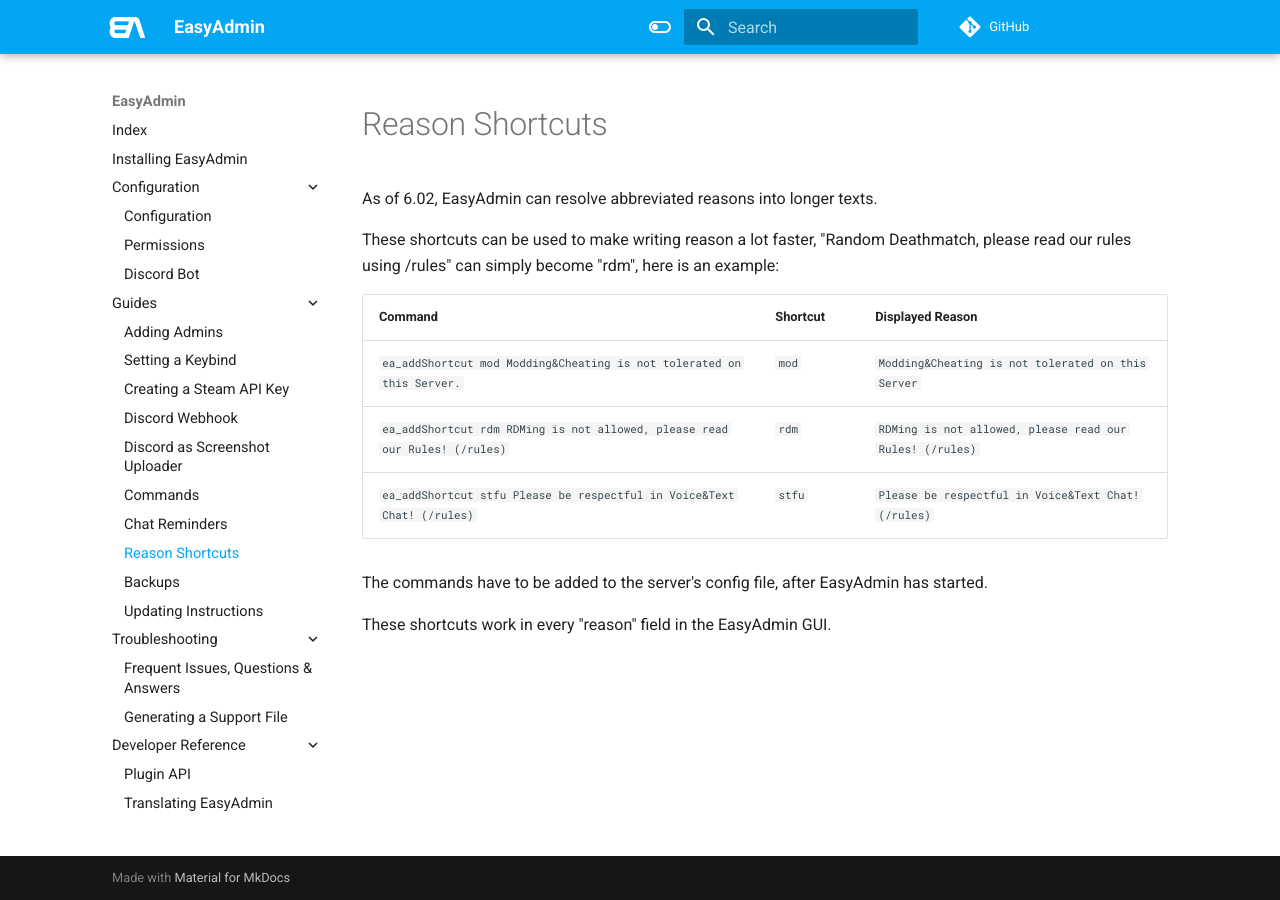
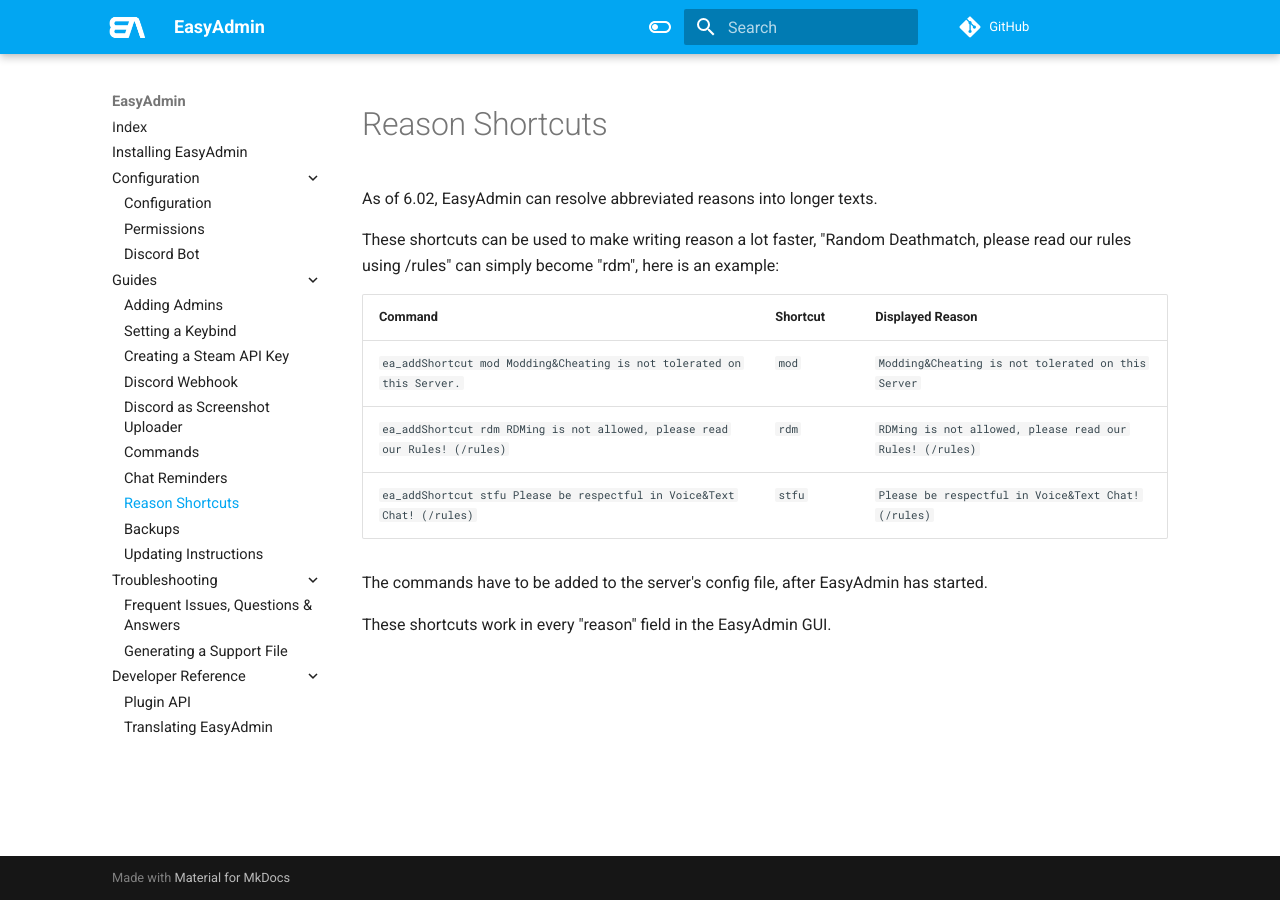
Before and after one commit to Blumlaut/EasyAdmin-docs, an MkDocs documentation site: the page built from docs/shortcuts.md, in a window 1280 px wide. Built offline with MkDocs 1.6.1 and Material for MkDocs 9.7.7, drawn with Linux system fonts in a browser that asks for light colours; comment, search, counter and statistics services are not loaded.

Commit message:
less margin

```diff
--- a/docs/stylesheets/extra.css
+++ b/docs/stylesheets/extra.css
@@ -22,3 +22,7 @@
 .md-nav--integrated > .md-nav__list > .md-nav__item--active .md-nav--secondary {
 	border-left: .05rem solid #575757;
 }
+
+.md-nav__link {
+	margin-top: .4em;
+}
```
